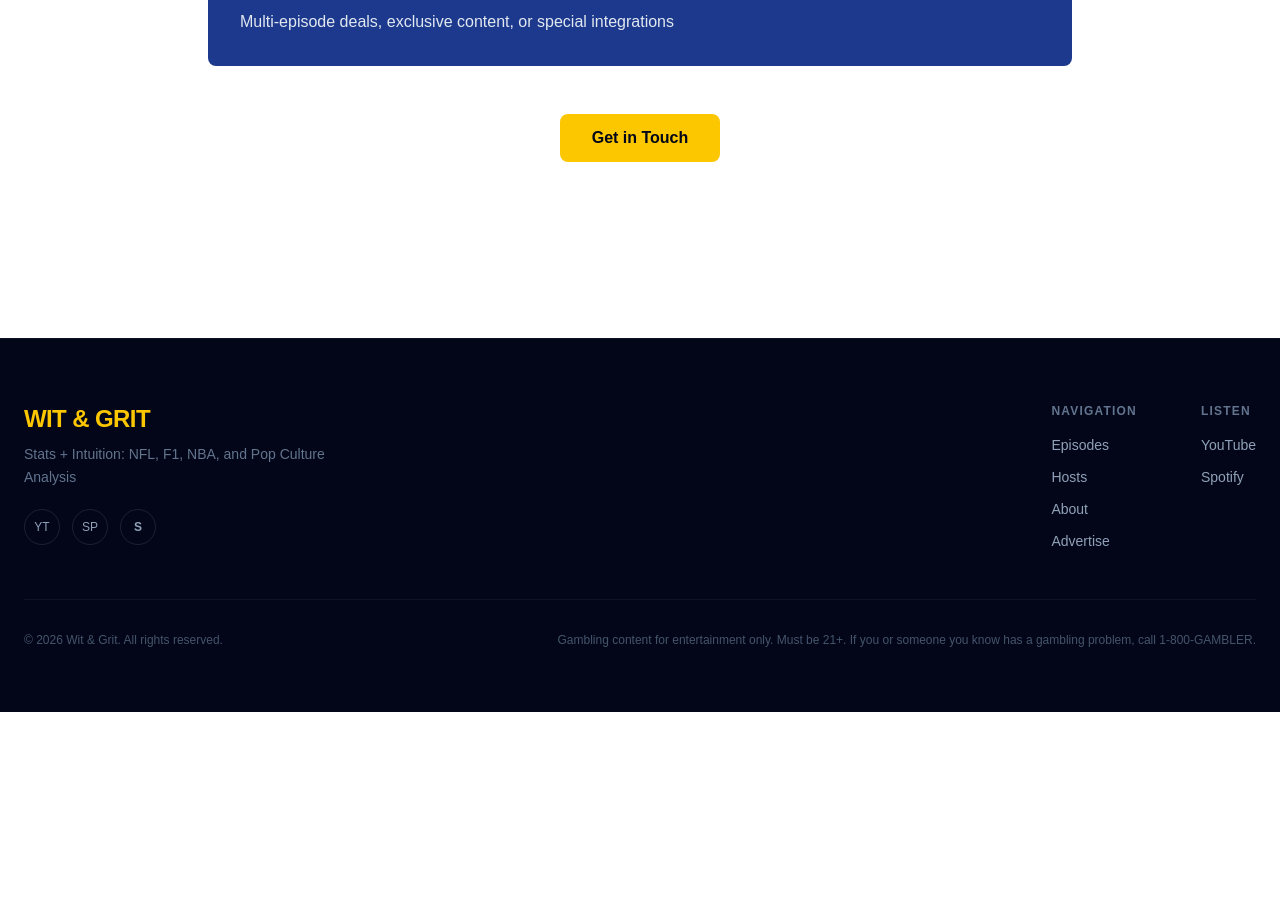
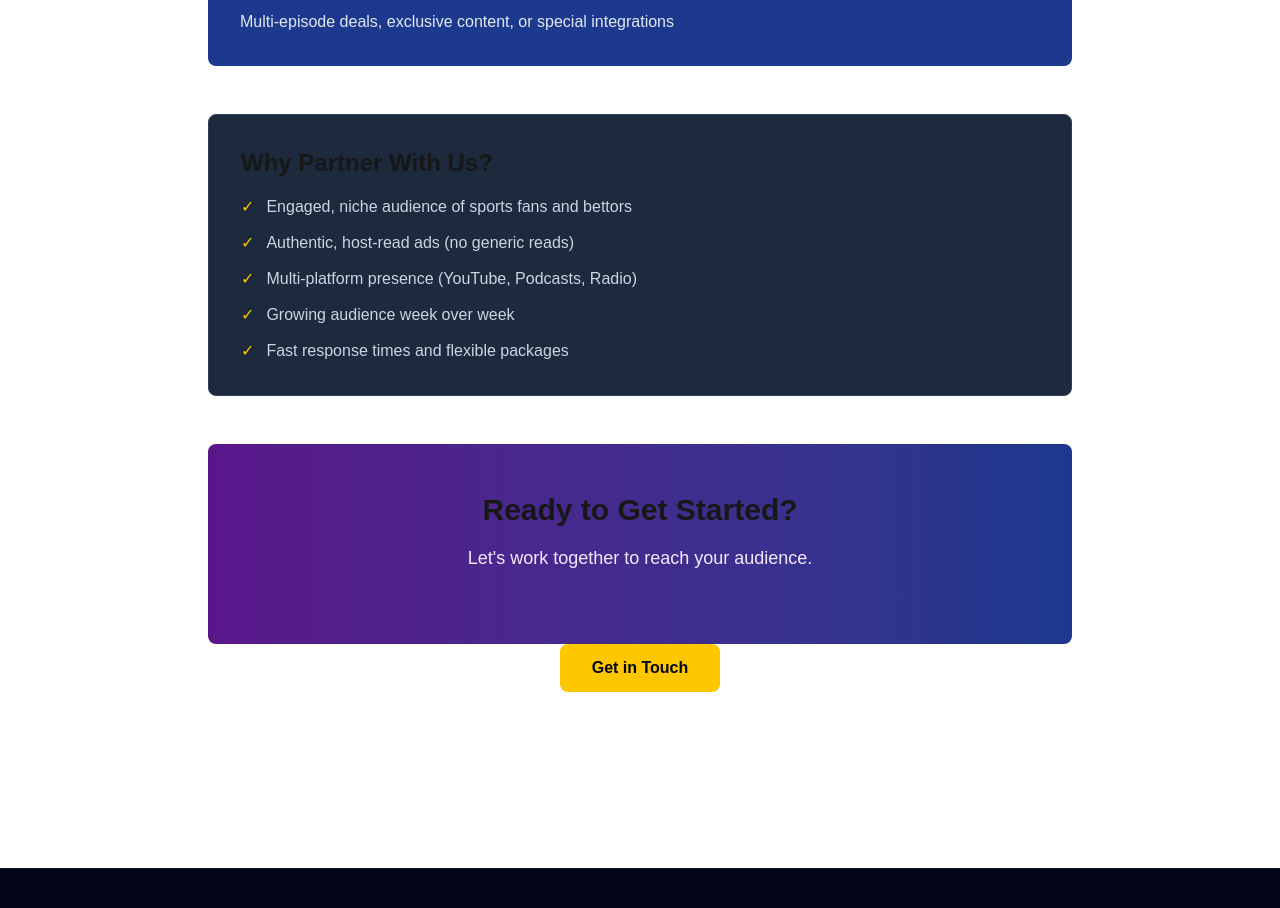
Before and after one commit to Sean-Duiser/wit-and-grit-pod, a Next.js app: page /advertise in a window 1280 px wide. Shown: the part 927-1835 px from the top of the page. Before the commit the page ends 1639 px from the top, so only its background shows below. Built offline with nearby package versions, Linux system fonts and the light colour scheme; no server answers.

Commit message:
Fix Why Partner section - replace OK with checkmarks

```diff
--- a/app/advertise/page.tsx
+++ b/app/advertise/page.tsx
@@ -58,6 +58,39 @@ export default function AdvertisePage() {
         </div>
       </section>
 
+      <section className="bg-slate-800 rounded-lg p-8 border border-slate-700 mb-12">
+        <h2 className="text-2xl font-bold mb-4">Why Partner With Us?</h2>
+        <ul className="text-slate-300 space-y-3">
+          <li className="flex gap-3">
+            <span className="text-yellow-400">✓</span>
+            <span>Engaged, niche audience of sports fans and bettors</span>
+          </li>
+          <li className="flex gap-3">
+            <span className="text-yellow-400">✓</span>
+            <span>Authentic, host-read ads (no generic reads)</span>
+          </li>
+          <li className="flex gap-3">
+            <span className="text-yellow-400">✓</span>
+            <span>Multi-platform presence (YouTube, Podcasts, Radio)</span>
+          </li>
+          <li className="flex gap-3">
+            <span className="text-yellow-400">✓</span>
+            <span>Growing audience week over week</span>
+          </li>
+          <li className="flex gap-3">
+            <span className="text-yellow-400">✓</span>
+            <span>Fast response times and flexible packages</span>
+          </li>
+        </ul>
+      </section>
+
+      <div className="text-center bg-gradient-to-r from-purple-900 to-blue-900 rounded-lg p-12">
+        <h2 className="text-3xl font-bold mb-4">Ready to Get Started?</h2>
+        <p className="text-lg text-purple-100 mb-6">
+          Let's work together to reach your audience.
+        </p>
+      </div>
+
       <div className="text-center mb-12">
         <a
           href="mailto:contact@witandgritpodcast.com"
```
